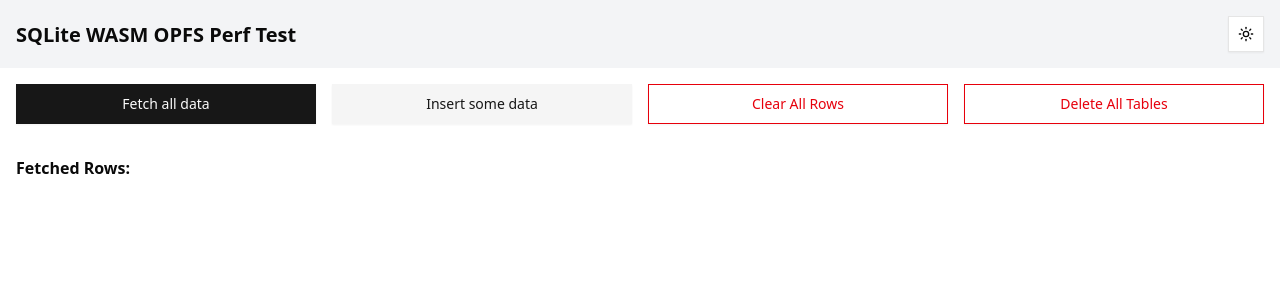
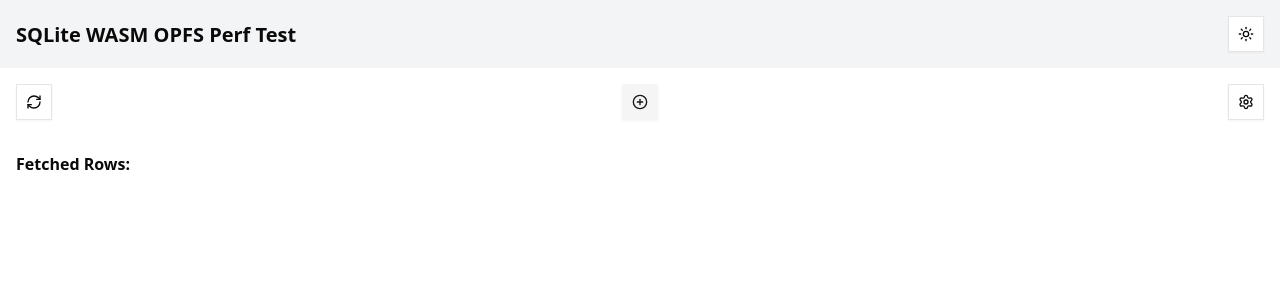
Before and after one commit to l2obin/pwa-poc, a React (Vite) app: page / in a window 1280 px wide. Shown: the top 300 px of the page. Built offline with nearby package versions, Linux system fonts and the light colour scheme.

Commit message:
feat: update the ui with icons

```diff
--- a/src/sqlite-test/sqlite-console.tsx
+++ b/src/sqlite-test/sqlite-console.tsx
@@ -1,7 +1,8 @@
 import { Button } from '@/components/ui/button';
 import { Card, CardAction, CardDescription, CardHeader, CardTitle } from '@/components/ui/card';
+import { DropdownMenu, DropdownMenuContent, DropdownMenuItem, DropdownMenuTrigger } from '@/components/ui/dropdown-menu';
 import { initializeSQLite } from '@/database/sqlite-opfs/sqlite-service';
-import { TrashIcon } from 'lucide-react';
+import { PlusCircleIcon, RefreshCwIcon, SettingsIcon, TrashIcon } from 'lucide-react';
 import { useState } from 'react';
 import { toast } from 'sonner';
 
@@ -12,7 +13,7 @@ function SqliteConsole() {
   // Add useState for array of object with a and b fields
   const [rows, setRows] = useState<{ a: number; b: number }[]>([]);
 
-  const fetchDatabase = async () => {
+  const fetchData = async () => {
     try {
       const { promiser, dbId } = await initializeSQLite();
 
@@ -58,7 +59,7 @@ function SqliteConsole() {
 
       toast.success('Inserted sample data successfully!');
 
-      await fetchDatabase();
+      await fetchData();
     } catch (err) {
       if (!(err instanceof Error)) {
         err = new Error(err.result.message);
@@ -92,7 +93,7 @@ function SqliteConsole() {
 
   const deleteAllTables = async () => {
     try {
-      const { promiser, dbId } = await initiateDatabase();
+      const { promiser, dbId } = await initializeSQLite();
 
       console.log('Deleting all tables...');
 
@@ -138,12 +139,31 @@ function SqliteConsole() {
 
   return (
     <>
-      <div className="grid grid-cols-1 sm:grid-cols-2 md:grid-cols-3 lg:grid-cols-4 gap-4 p-4">
-        <Button size="lg" onClick={fetchDatabase}>Fetch all data</Button>
+      <div className="flex items-center justify-between p-4">
+        <Button variant="outline" size="icon" onClick={fetchData}>
+          <RefreshCwIcon className="h-4 w-4" />
+        </Button>
+        <Button variant="secondary" size="icon" onClick={insertSampleData}>
+          <PlusCircleIcon className="h-4 w-4" />
+        </Button>
+        <DropdownMenu>
+          <DropdownMenuTrigger asChild>
+            <Button variant="outline" size="icon">
+              <SettingsIcon className="h-4 w-4" />
+            </Button>
+          </DropdownMenuTrigger>
+          <DropdownMenuContent className="w-56">
+            <DropdownMenuItem variant='destructive' onClick={clearAllRows}>Clear All Rows</DropdownMenuItem>
+            <DropdownMenuItem variant='destructive' onClick={deleteAllTables}>Delete All Tables</DropdownMenuItem>
+          </DropdownMenuContent>
+        </DropdownMenu>
+      </div>
+      {/* <div className="grid grid-cols-1 sm:grid-cols-2 md:grid-cols-3 lg:grid-cols-4 gap-4 p-4">
+        <Button size="lg" onClick={fetchData}>Fetch all data</Button>
         <Button variant="secondary" size="lg" onClick={insertSampleData}>Insert some data</Button>
         <Button variant="destructive_outline" size="lg" onClick={clearAllRows}>Clear All Rows</Button>
         <Button variant="destructive_outline" size="lg" onClick={deleteAllTables}>Delete All Tables</Button>
-      </div>
+      </div> */}
       <div className="p-4">
         <h3 className="font-semibold mb-2">Fetched Rows:</h3>
         <div className='grid grid-cols-1 sm:grid-cols-2 md:grid-cols-3 lg:grid-cols-4 gap-4'>
```
